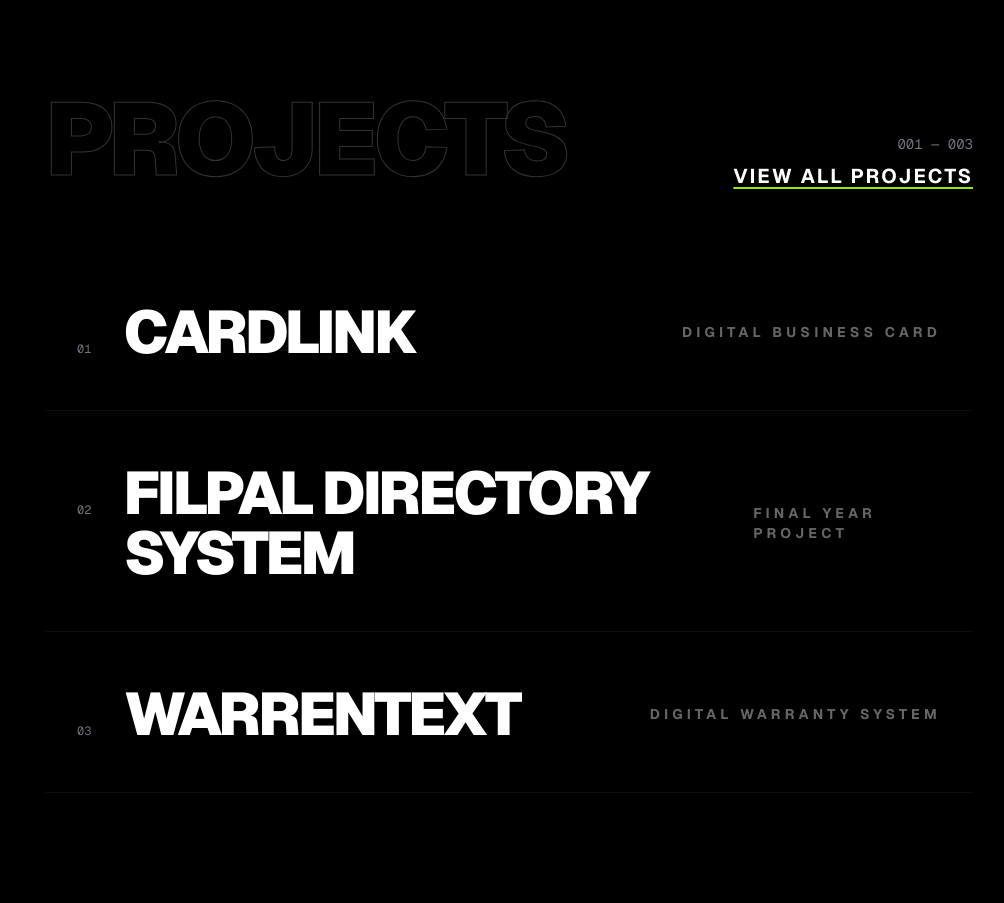
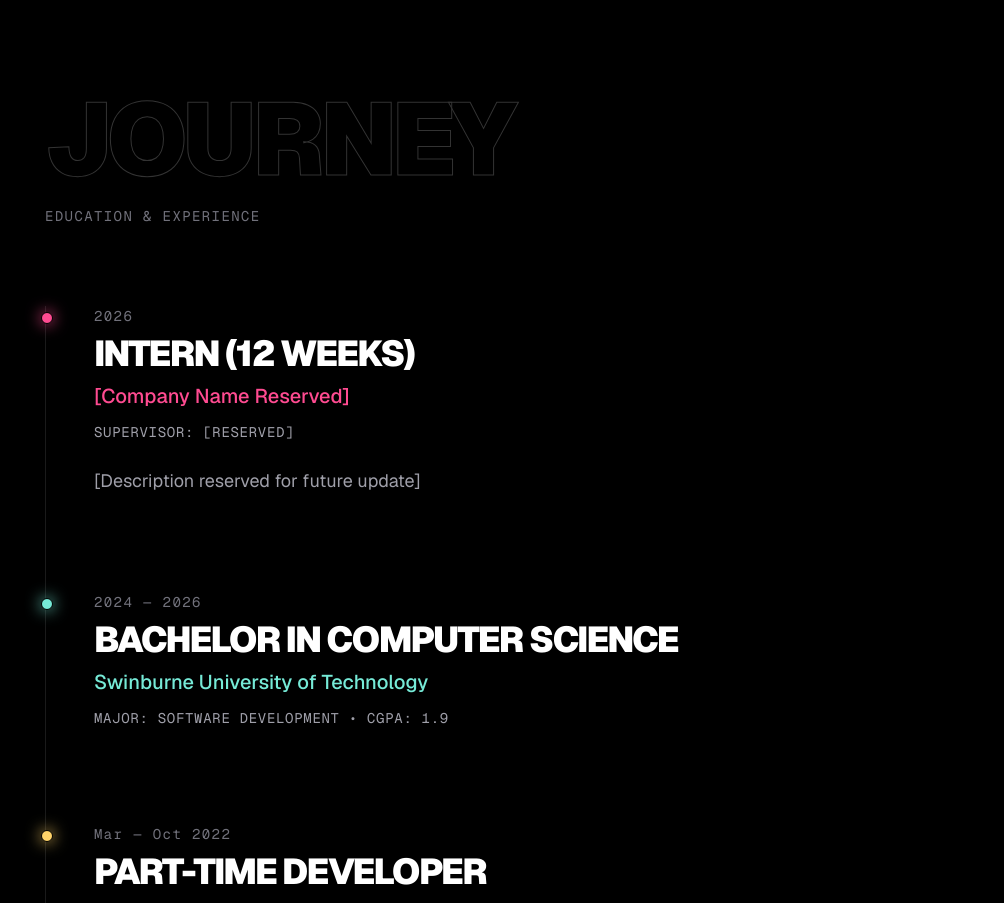
Before and after one commit to junhao788/junhao788.github.io, a Next.js app: page / in a window 1280 px wide. Shown: the part 1897-2800 px from the top of the page, without its empty margins (147-1151 px from the left). Built offline with nearby package versions, Linux system fonts and the light colour scheme.

Commit message:
Add Roadmap

```diff
--- a/src/app/page.tsx
+++ b/src/app/page.tsx
@@ -252,6 +252,90 @@ export default function Home() {
                 icon={<Star size={16} />}
               />
             </motion.div>
+          </div>
+        </section>
+
+        {/* Experience Section */}
+        <section id="experience" className="py-32 border-t border-white/10 overflow-hidden px-6 md:px-0 md:pl-36 md:pr-28 lg:pl-48 lg:pr-40 relative">
+          <div className="flex flex-col mb-20">
+            <h2 className="text-[10vw] md:text-[8vw] font-black leading-none outline-text text-zinc-800">JOURNEY</h2>
+            <p className="text-zinc-500 font-mono text-sm uppercase tracking-widest mt-4">Education & Experience</p>
+          </div>
+
+          <div className="relative border-l border-white/10 pl-8 md:pl-12 space-y-24">
+            {[
+              {
+                year: "2026",
+                role: "Intern (12 Weeks)",
+                company: "[Company Name Reserved]",
+                details: "Supervisor: [Reserved]",
+                description: "[Description reserved for future update]",
+                color: "#FF4B91"
+              },
+              {
+                year: "2024 — 2026",
+                role: "Bachelor in Computer Science",
+                company: "Swinburne University of Technology",
+                details: "Major: Software Development • CGPA: 1.9",
+                description: "",
+                color: "#76EAD7"
+              },
+              {
+                year: "Mar — Oct 2022",
+                role: "Part-time Developer",
+                company: "Bitechain Technology",
+                details: "",
+                description: "[Description reserved for future update]",
+                color: "#FFD369"
+              },
+              {
+                year: "Jan 2022",
+                role: "Intern (8 Weeks)",
+                company: "Bitechain Technology",
+                details: "Supervisor: Sky Yap",
+                description: "[Description reserved for future update]",
+                color: "#FF4B91"
+              },
+              {
+                year: "2021 — 2023",
+                role: "Diploma in Computer Science",
+                company: "INTI International College Subang",
+                details: "CGPA: 2.7",
+                description: "",
+                color: "#76EAD7"
+              }
+            ].map((item, idx) => (
+              <motion.div
+                key={idx}
+                initial={{ opacity: 0, x: -40 }}
+                whileInView={{ opacity: 1, x: 0 }}
+                transition={{ duration: 0.8, delay: 0.1, ease: [0.16, 1, 0.3, 1] }}
+                viewport={{ once: true, margin: "-100px" }}
+                className="relative group"
+              >
+                {/* Glowing Node on Timeline */}
+                <div
+                  className="absolute -left-[37px] md:-left-[53px] top-1.5 w-3 h-3 rounded-full border border-black transition-transform duration-500 group-hover:scale-150"
+                  style={{ backgroundColor: item.color, boxShadow: `0 0 15px ${item.color}` }}
+                />
+
+                <div className="flex flex-col gap-2">
+                  <span className="font-mono text-sm text-zinc-500 tracking-widest">{item.year}</span>
+                  <h3 className="text-3xl md:text-4xl font-black text-white">{item.role}</h3>
+                  <h4 className="text-xl font-medium" style={{ color: item.color }}>{item.company}</h4>
+
+                  {item.details && (
+                    <p className="text-sm font-mono text-zinc-400 mt-1 uppercase tracking-wider">{item.details}</p>
+                  )}
+
+                  {item.description && (
+                    <p className="text-zinc-400 text-lg leading-relaxed mt-4 max-w-2xl">
+                      {item.description}
+                    </p>
+                  )}
+                </div>
+              </motion.div>
+            ))}
           </div>
         </section>
 
```
